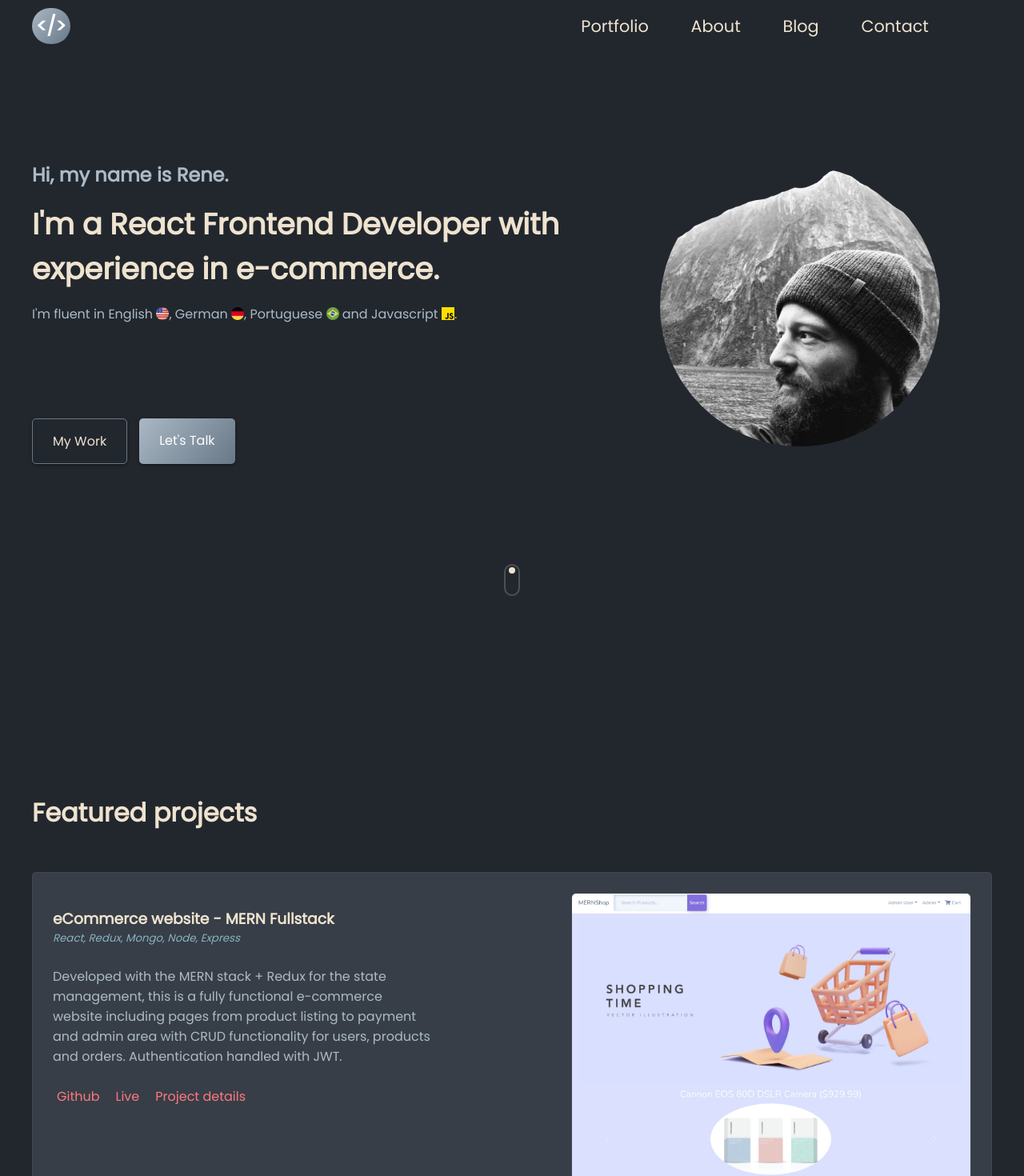
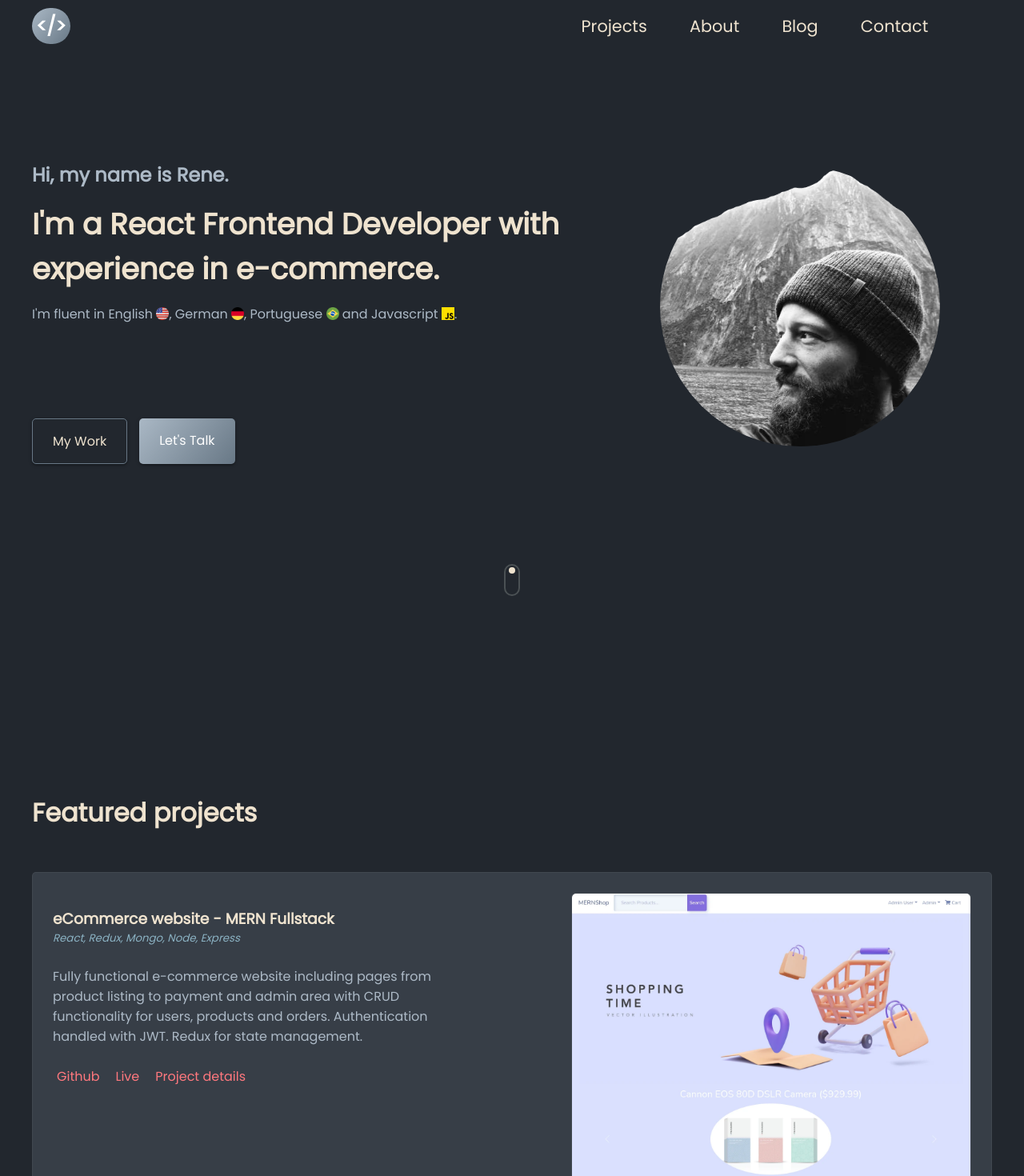
Before and after one commit to renebitter/portfolio, a Next.js app: page /portfolio/ in a window 1280 px wide. Shown: the top 1470 px of the page at 80% size. Built offline with nearby package versions, Linux system fonts and the light colour scheme; some icons are missing.

Commit message:
Refactor projects; Remove project modal;

```diff
--- a/components/home/hero.js
+++ b/components/home/hero.js
@@ -89,7 +89,7 @@ const Hero = () => {
               </a>
             </div>
             <div className={classes.ctaButtons}>
-              <a href='#portfolio' className='btn btn-outlined'>
+              <a href='#projects' className='btn btn-outlined'>
                 My Work
               </a>
               <a
--- a/components/layout/navbar.js
+++ b/components/layout/navbar.js
@@ -61,8 +61,8 @@ const Navbar = (props) => {
             }
             id='navMenu'>
             <div className={classes.linkWrapper}>
-              <Link href='/#portfolio'>
-                <a onClick={closeNav}>Portfolio</a>
+              <Link href='/#projects'>
+                <a onClick={closeNav}>Projects</a>
               </Link>
               <Link href='/#about'>
                 <a onClick={closeNav}>About</a>
--- a/components/modal/contactModal.js
+++ b/components/modal/contactModal.js
@@ -1,7 +1,5 @@
 import classes from './modal.module.scss';
 import { useForm, ValidationError } from '@formspree/react';
-
-// const ContactModal = (props) => {
 
 function ContactModal(props) {
   const [state, handleSubmit] = useForm('mdobjbdw');
@@ -118,9 +116,6 @@ function ContactModal(props) {
               </button>
             </div>
           </div>
-          {/* <button type='submit' disabled={state.submitting}>
-            Submit
-          </button> */}
         </form>
       </div>
     </div>
--- a/components/modal/modal.js
+++ b/components/modal/modal.js
@@ -1,6 +1,5 @@
 import classes from './modal.module.scss';
 import ContactModal from './contactModal';
-import ProjectModal from './projectModal';
 
 const Modal = (props) => {
   return (
@@ -8,8 +7,6 @@ const Modal = (props) => {
       <div className={classes.backdrop} onClick={props.onClose} />
 
       {props.contact && <ContactModal {...props} />}
-
-      {props.project && <ProjectModal {...props} />}
     </>
   );
 };
--- a/components/modal/projectModal.js
+++ /dev/null
@@ -1,58 +0,0 @@
-import classes from './modal.module.scss';
-import Image from 'next/image';
-import ImageSlider from '../imageSlider/imageSlider';
-
-const ProjectModal = (props) => {
-  const { project } = props;
-
-  return (
-    <div className={classes.modal}>
-      <div className={classes.projectModal}>
-        <a href='#!' className={classes.close} onClick={props.onClose}>
-          <i className='fa fa-xmark'></i>
-        </a>
-        <h2>{project.title}</h2>
-        <div className={classes.main}>
-          {project.screenshots ? (
-            <div>
-              <h3>Screenshots & description</h3>
-              <ImageSlider slides={project.screenshots} />
-            </div>
-          ) : (
-            <div className={classes.projectRow}>
-              <div className={classes.image}>
-                {project.image && (
-                  <Image
-                    src={`/portfolio/images/projects/${project.image}`}
-                    width={500}
-                    height={360}
-                    alt=''
-                  />
-                )}
-              </div>
-              <div className={classes.modalLinks}>
-                {project.githubLink && (
-                  <a href={project.githubLink} target='_blank' rel='noreferrer'>
-                    <i className='fab fa-github'></i>
-                    Github
-                  </a>
-                )}
-                {project.liveLink && (
-                  <a href={project.liveLink} target='_blank' rel='noreferrer'>
-                    <i className='fas fa-link'></i>
-                    Live
-                  </a>
-                )}
-              </div>
-              <div className={classes.description}>
-                <p>{project.subtitle}</p>
-                <p>{project.description}</p>
-              </div>
-            </div>
-          )}
-        </div>
-      </div>
-    </div>
-  );
-};
-export default ProjectModal;
--- a/components/projects/featuredProjects.js
+++ b/components/projects/featuredProjects.js
@@ -1,27 +1,12 @@
 import classes from './featuredProjects.module.scss';
 import Image from 'next/image';
-import { useState } from 'react';
-import Modal from '../modal/modal';
 import Link from 'next/link';
 
 const FeaturedProjects = (props) => {
-  const [showModal, setShowModal] = useState();
-  const [currentProject, setCurrentProject] = useState();
-
-  const featuredProjects = props.featuredProjects;
-
-  function showModalHandler(project) {
-    setCurrentProject(project);
-    setShowModal(true);
-  }
-
-  function closeModalHandler() {
-    setCurrentProject(null);
-    setShowModal(false);
-  }
+  const { featuredProjects } = props;
 
   return (
-    <section className={classes.portfolio} id='portfolio'>
+    <section className={classes.portfolio} id='projects'>
       <div className={classes.container}>
         <h2>Featured projects</h2>
 
@@ -60,23 +45,22 @@ const FeaturedProjects = (props) => {
 
               <div className={classes.columnRight}>
                 <div className={classes.card}>
-                  <a href='#!' onClick={() => showModalHandler(project)}>
+                  <Link href={`/projects/${project._id}`}>
+                    <a>
                       <Image
                         src={`/portfolio/images/projects/${project.image}`}
                         width={500}
                         height={360}
-                      alt=''
+                        alt={project.title}
                       />
                     </a>
+                  </Link>
                 </div>
               </div>
             </div>
           </div>
         ))}
       </div>
-      {showModal && (
-        <Modal project={currentProject} onClose={closeModalHandler} />
-      )}
     </section>
   );
 };
--- a/components/projects/projectDetail.js
+++ b/components/projects/projectDetail.js
@@ -10,7 +10,7 @@ const ProjectDetail = (props) => {
 
   return (
     <div className='container section'>
-      <Link href='/#portfolio'>
+      <Link href='/#projects'>
         <button className='btn btn-outlined'>Go Back</button>
       </Link>
 
--- a/components/projects/projects.js
+++ b/components/projects/projects.js
@@ -4,7 +4,7 @@ import Link from 'next/link';
 
 const Projects = (props) => {
   const [showProjects, setShowProjects] = useState(false);
-  const nonFeaturedProjects = props.nonFeaturedProjects;
+  const { nonFeaturedProjects } = props;
 
   function showProjectsHandler() {
     const portfolioGallery = document.getElementById('portfolioGallery');
--- a/data/projects.json
+++ b/data/projects.json
@@ -3,7 +3,7 @@
     "_id": "1",
     "title": "eCommerce website - MERN Fullstack",
     "subtitle": "React, Redux, Mongo, Node, Express",
-    "description": "Developed with the MERN stack + Redux for the state management, this is a fully functional e-commerce website including pages from product listing to payment and admin area with CRUD functionality for users, products and orders. Authentication handled with JWT.",
+    "description": "Fully functional e-commerce website including pages from product listing to payment and admin area with CRUD functionality for users, products and orders. Authentication handled with JWT. Redux for state management.",
     "liveLink": "https://mernshop-99.herokuapp.com/",
     "githubLink": "https://github.com/renebitter/mernshop",
     "image": "mernshop.webp",
```
Lines whose indentation alone changed are shown as unchanged.
